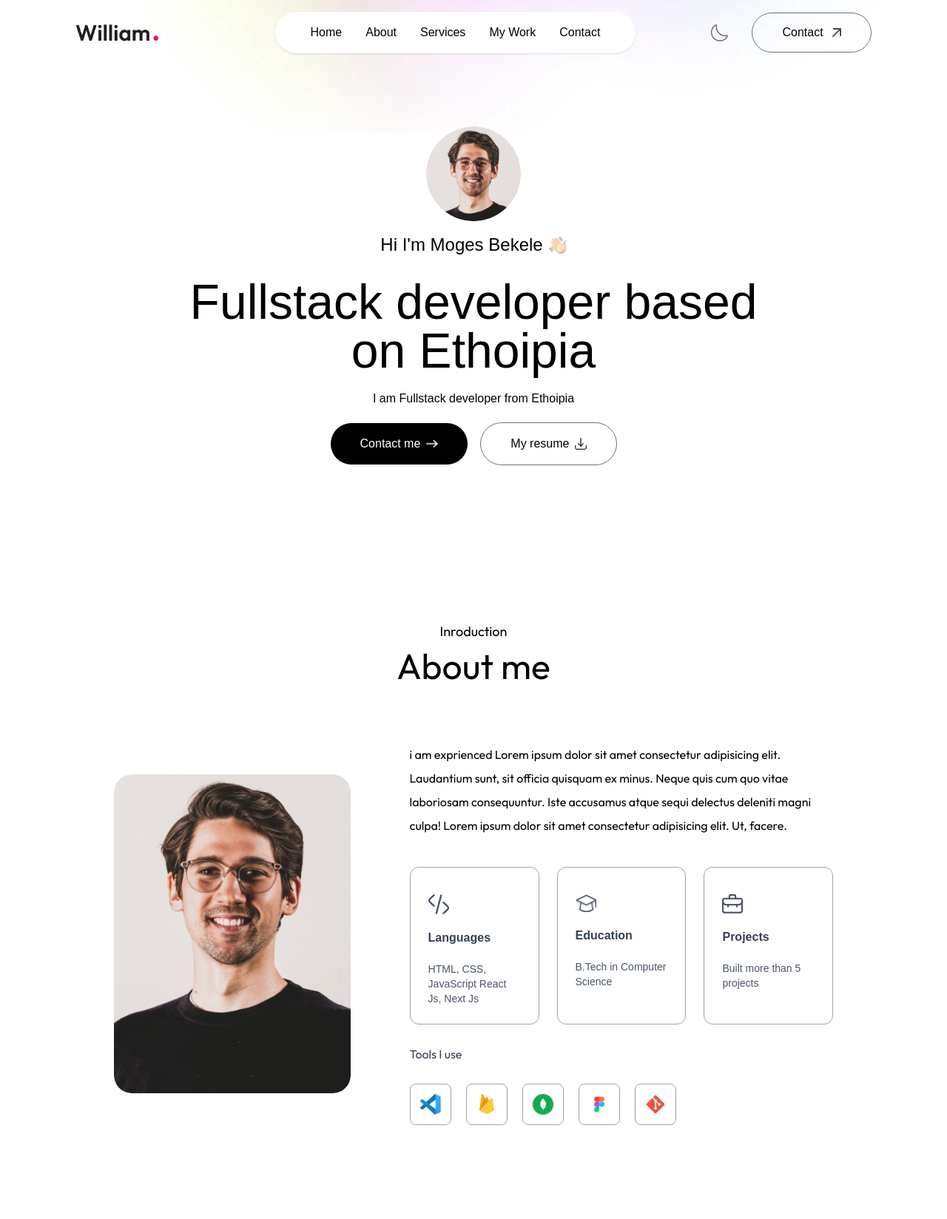
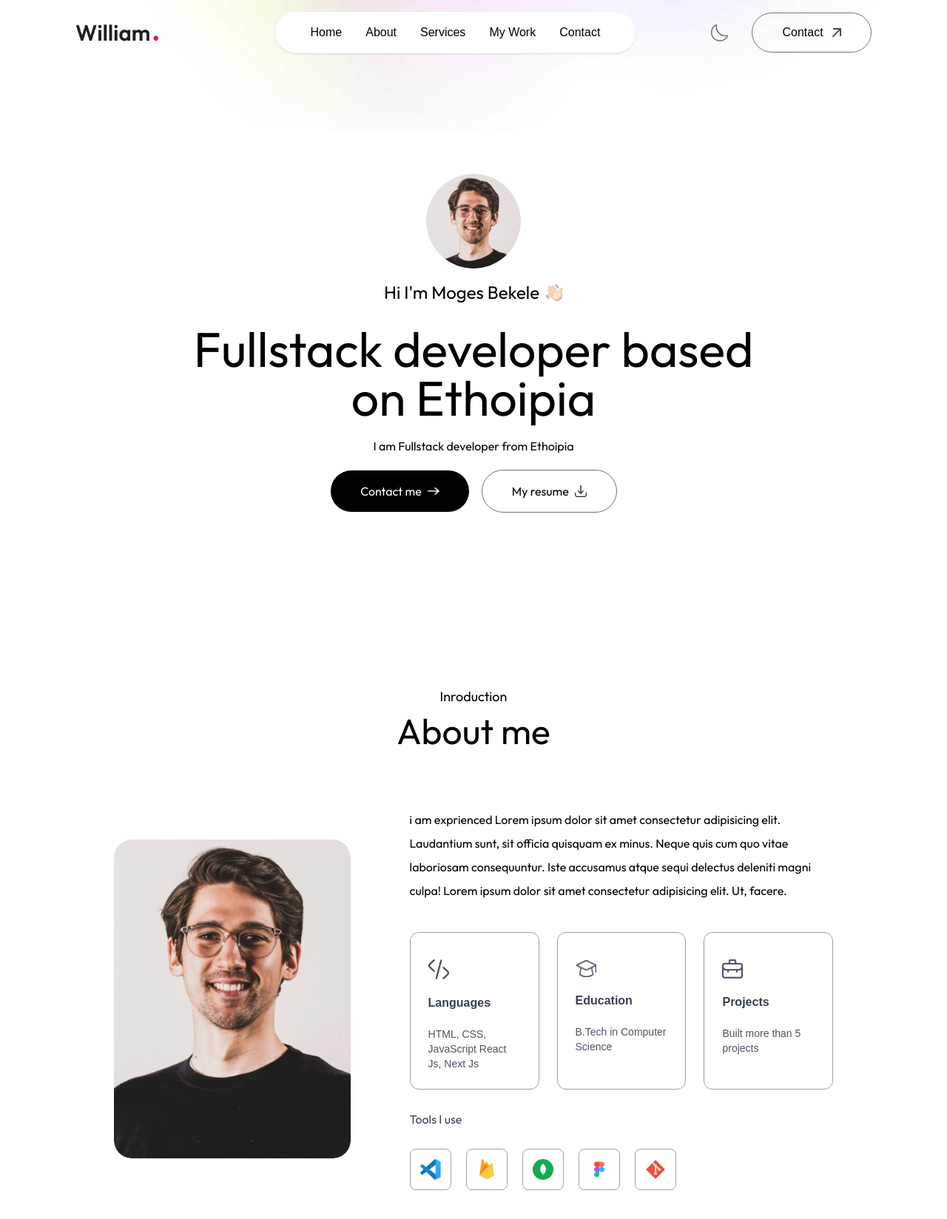
Before and after one commit to MogesBekele/portfolio-in-nextjs, a Next.js app: page / in a window 1280 px wide. Shown: the top 1648 px of the page at 74% size. Built offline with nearby package versions, Linux system fonts and the light colour scheme; a web font is replaced by a local one.

Commit message:
fix the padding problem

```diff
--- a/components/About.tsx
+++ b/components/About.tsx
@@ -4,7 +4,7 @@ import { assets, infoList, toolsData } from "@/assets/assets";
 
 const About = () => {
   return (
-    <div id="about" className="w-full px-[12%] py-10 scroll-mt-20">
+    <div id="about" className="w-full px-[12%] py-10 scroll-mt-20 pt-32">
       <h4 className="text-center mb-2 text-lg font-main">Inroduction</h4>
       <h2 className="text-center text-5xl font-main">About me</h2>
       <div className="flex w-full flex-col lg:flex-row items-center gap-20 my-20">
--- a/components/Header.tsx
+++ b/components/Header.tsx
@@ -4,7 +4,7 @@ import { assets } from "@/assets/assets";
 
 const Header = () => {
   return (
-    <div className="w-11/12 max-w-3xl text-center mx-auto h-screen flex flex-col items-center justify-center gap-4 font-display">
+    <div className="w-11/12 max-w-3xl text-center mx-auto h-screen flex flex-col items-center justify-center gap-4 font-main pt-32">
       <div>
         <Image alt="" src={assets.profile_img} className="rounded-full w-32" />
       </div>
```
